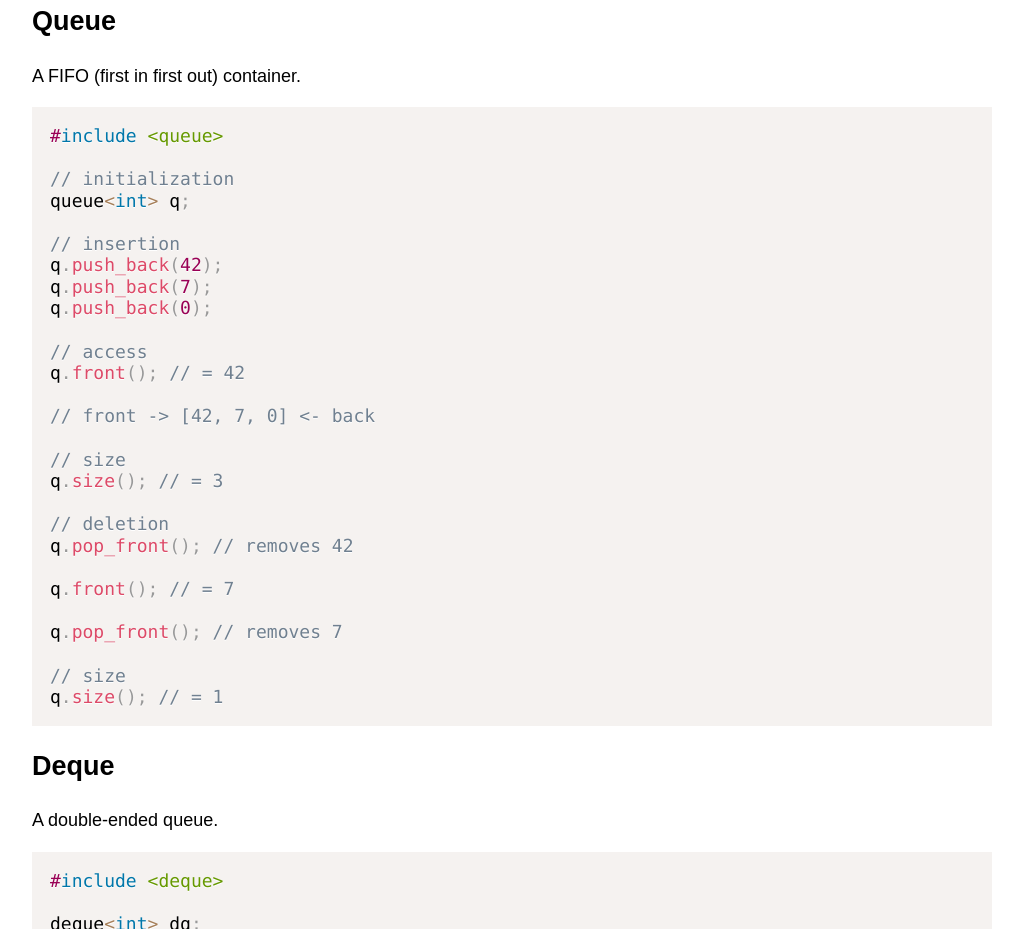
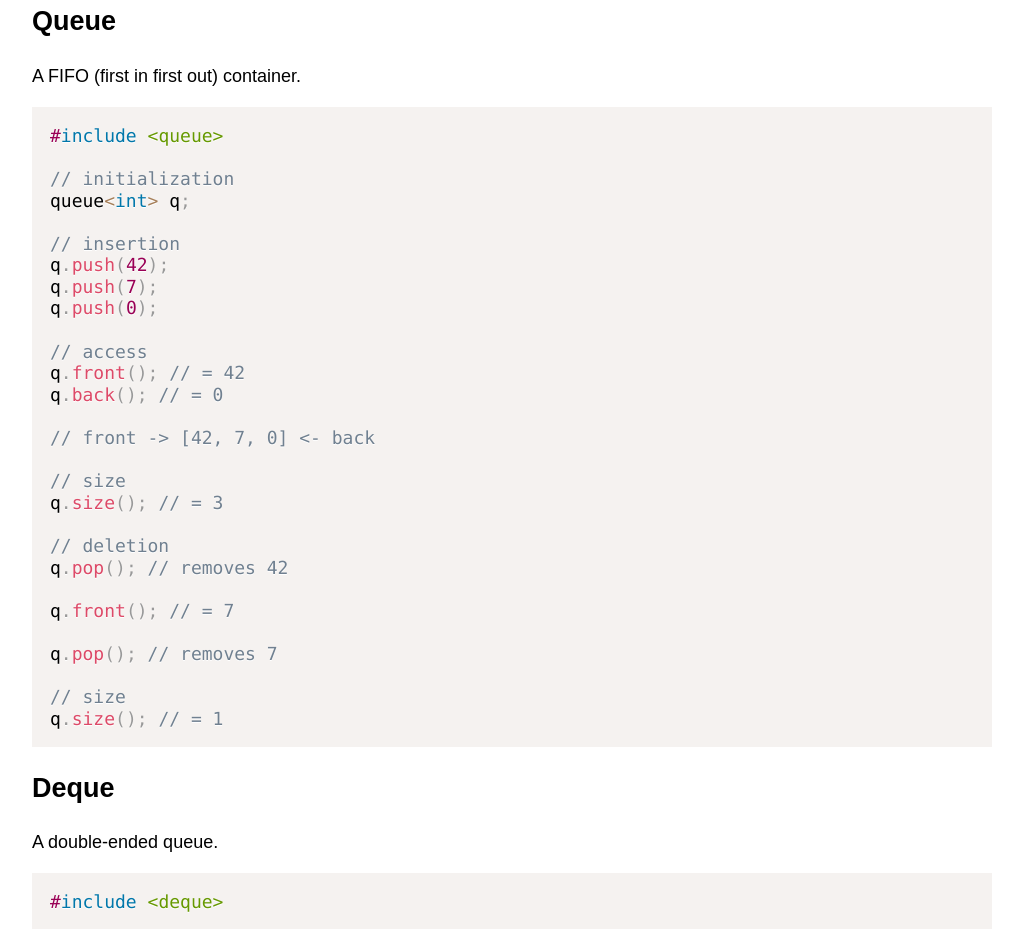
Before and after one commit to polybuildr/code-quickref, a website: page public/cpp.html in a window 1280 px wide. Shown: the part 4276-5205 px from the top of the page, without its empty margins (128-1151 px from the left). Drawn offline with Linux system fonts and the light colour scheme.

Commit message:
Fix queue's pop and push methods

```diff
--- a/public/cpp.html
+++ b/public/cpp.html
@@ -180,12 +180,13 @@ stk.size(); // = 0
 queue&lt;int&gt; q;
 
 // insertion
-q.push_back(42);
-q.push_back(7);
-q.push_back(0);
+q.push(42);
+q.push(7);
+q.push(0);
 
 // access
 q.front(); // = 42
+q.back(); // = 0
 
 // front -&gt; [42, 7, 0] &lt;- back
 
@@ -193,11 +194,11 @@ q.front(); // = 42
 q.size(); // = 3
 
 // deletion
-q.pop_front(); // removes 42
+q.pop(); // removes 42
 
 q.front(); // = 7
 
-q.pop_front(); // removes 7
+q.pop(); // removes 7
 
 // size
 q.size(); // = 1
```
Also changed, not shown: pages/cpp.md (+6 -5 lines).
